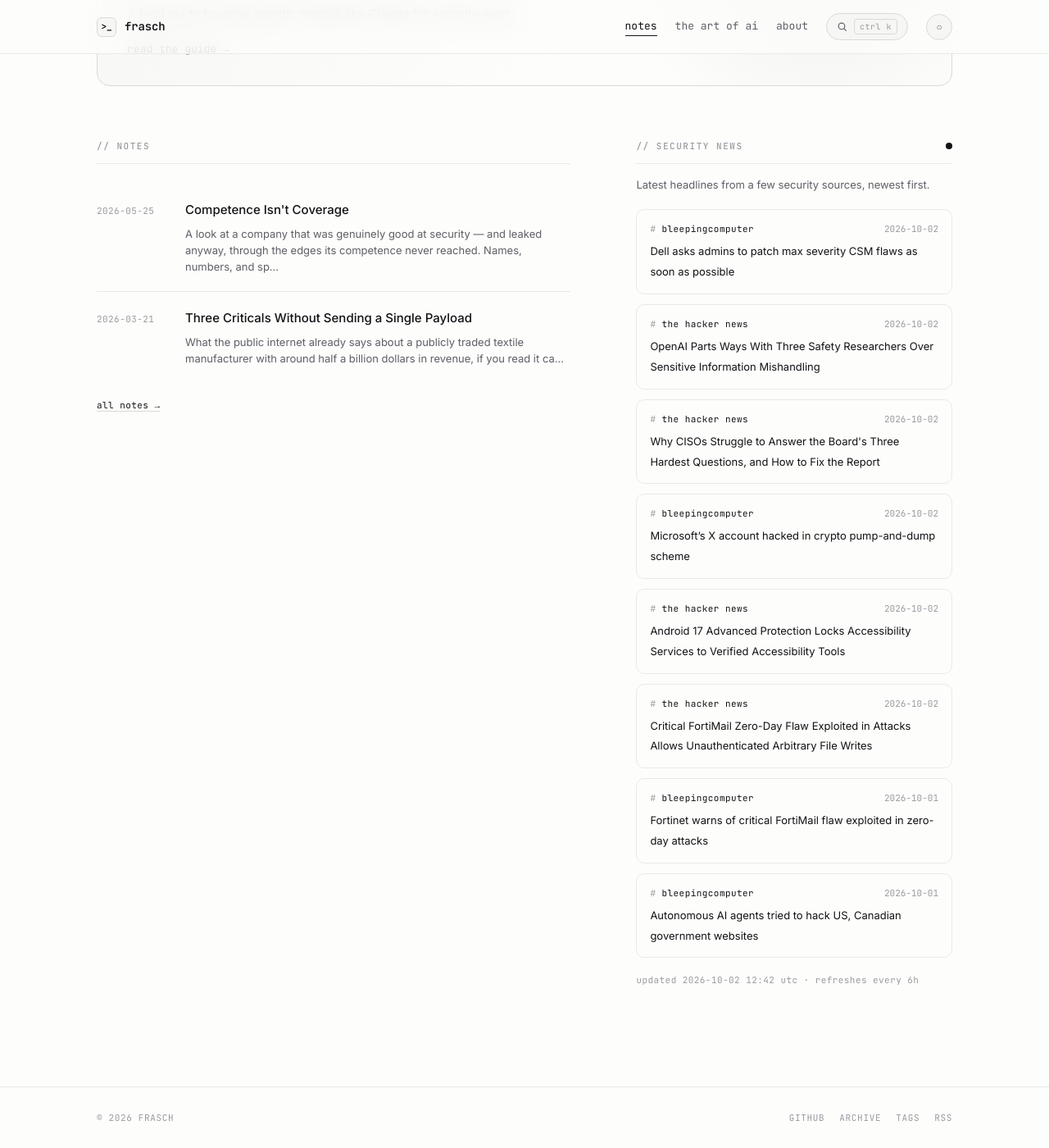
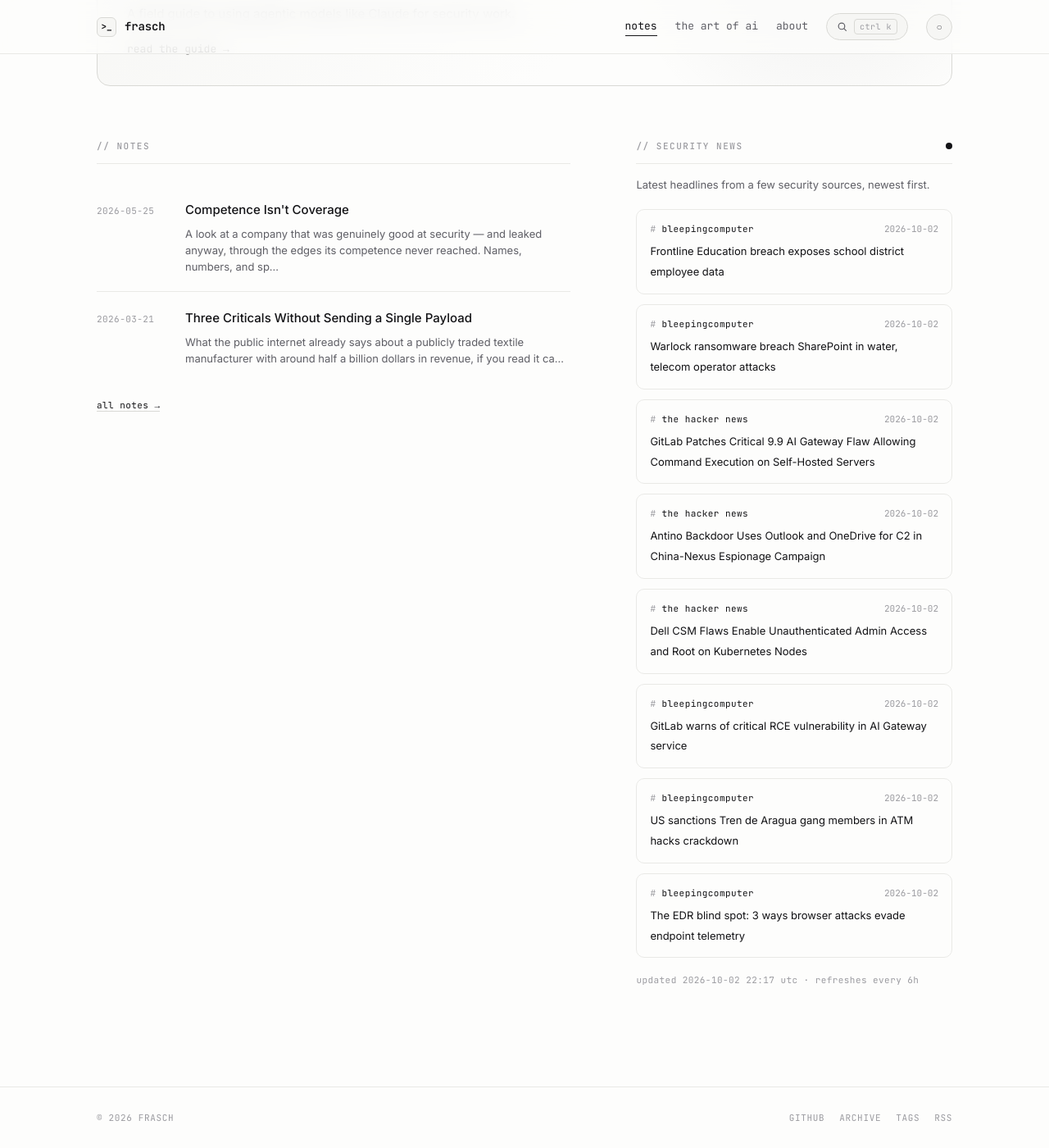
Before and after one commit to whoisfrasch/frasch, a Jekyll site: the page built from index.html, in a window 1280 px wide and 1400 px high, scrolled down 615 px. Shown: the whole window at 82% size. Built offline with Jekyll 4.4.1, drawn with Linux system fonts in a browser that asks for light colours.

Commit message:
Refresh security news feed

```diff
--- a/_data/news.json
+++ b/_data/news.json
@@ -1,53 +1,53 @@
 {
-  "updated": "2026-10-02T12:42:48Z",
+  "updated": "2026-10-02T22:17:41Z",
   "items": [
     {
       "source": "bleepingcomputer",
-      "title": "Dell asks admins to patch max severity CSM flaws as soon as possible",
-      "link": "https://www.bleepingcomputer.com/news/security/new-max-severity-dell-csm-flaws-give-hackers-admin-privileges/",
-      "date": "2026-10-02T12:37:40Z"
+      "title": "Frontline Education breach exposes school district employee data",
+      "link": "https://www.bleepingcomputer.com/news/security/frontline-education-data-breach-impacts-school-district-employees/",
+      "date": "2026-10-02T19:01:40Z"
+    },
+    {
+      "source": "bleepingcomputer",
+      "title": "Warlock ransomware breach SharePoint in water, telecom operator attacks",
+      "link": "https://www.bleepingcomputer.com/news/security/warlock-ransomware-breach-sharepoint-in-water-telecom-operator-attacks/",
+      "date": "2026-10-02T18:33:01Z"
     },
     {
       "source": "the hacker news",
-      "title": "OpenAI Parts Ways With Three Safety Researchers Over Sensitive Information Mishandling",
-      "link": "https://thehackernews.com/2026/10/openai-parts-ways-with-three-safety.html",
-      "date": "2026-10-02T12:23:15Z"
+      "title": "GitLab Patches Critical 9.9 AI Gateway Flaw Allowing Command Execution on Self-Hosted Servers",
+      "link": "https://thehackernews.com/2026/10/gitlab-patches-critical-self-hosted-ai.html",
+      "date": "2026-10-02T17:33:31Z"
     },
     {
       "source": "the hacker news",
-      "title": "Why CISOs Struggle to Answer the Board's Three Hardest Questions, and How to Fix the Report",
-      "link": "https://thehackernews.com/2026/10/why-cisos-struggle-to-answer-boards.html",
-      "date": "2026-10-02T11:30:00Z"
+      "title": "Antino Backdoor Uses Outlook and OneDrive for C2 in China-Nexus Espionage Campaign",
+      "link": "https://thehackernews.com/2026/10/antino-backdoor-uses-outlook-and.html",
+      "date": "2026-10-02T17:33:16Z"
+    },
+    {
+      "source": "the hacker news",
+      "title": "Dell CSM Flaws Enable Unauthenticated Admin Access and Root on Kubernetes Nodes",
+      "link": "https://thehackernews.com/2026/10/dell-csm-flaws-enable-unauthenticated.html",
+      "date": "2026-10-02T17:02:12Z"
     },
     {
       "source": "bleepingcomputer",
-      "title": "Microsoft’s X account hacked in crypto pump-and-dump scheme",
-      "link": "https://www.bleepingcomputer.com/news/security/microsofts-x-account-hacked-in-crypto-token-pump-and-dump-scheme/",
-      "date": "2026-10-02T09:29:56Z"
-    },
-    {
-      "source": "the hacker news",
-      "title": "Android 17 Advanced Protection Locks Accessibility Services to Verified Accessibility Tools",
-      "link": "https://thehackernews.com/2026/10/android-17-advanced-protection-locks.html",
-      "date": "2026-10-02T08:01:30Z"
-    },
-    {
-      "source": "the hacker news",
-      "title": "Critical FortiMail Zero-Day Flaw Exploited in Attacks Allows Unauthenticated Arbitrary File Writes",
-      "link": "https://thehackernews.com/2026/10/critical-fortimail-zero-day-flaw.html",
-      "date": "2026-10-02T05:49:50Z"
+      "title": "GitLab warns of critical RCE vulnerability in AI Gateway service",
+      "link": "https://www.bleepingcomputer.com/news/security/gitlab-warns-of-critical-rce-vulnerability-in-ai-gateway-service/",
+      "date": "2026-10-02T16:20:05Z"
     },
     {
       "source": "bleepingcomputer",
-      "title": "Fortinet warns of critical FortiMail flaw exploited in zero-day attacks",
-      "link": "https://www.bleepingcomputer.com/news/security/fortinet-warns-of-critical-fortimail-flaw-exploited-in-zero-day-attacks/",
-      "date": "2026-10-01T22:42:49Z"
+      "title": "US sanctions Tren de Aragua gang members in ATM hacks crackdown",
+      "link": "https://www.bleepingcomputer.com/news/security/us-sanctions-tren-de-aragua-members-in-atm-jackpotting-crackdown/",
+      "date": "2026-10-02T15:20:53Z"
     },
     {
       "source": "bleepingcomputer",
-      "title": "Autonomous AI agents tried to hack US, Canadian government websites",
-      "link": "https://www.bleepingcomputer.com/news/security/autonomous-ai-agents-tried-to-hack-us-canadian-government-websites/",
-      "date": "2026-10-01T20:52:50Z"
+      "title": "The EDR blind spot: 3 ways browser attacks evade endpoint telemetry",
+      "link": "https://www.bleepingcomputer.com/news/security/the-edr-blind-spot-3-ways-browser-attacks-evade-endpoint-telemetry/",
+      "date": "2026-10-02T14:00:10Z"
     }
   ]
 }
```
